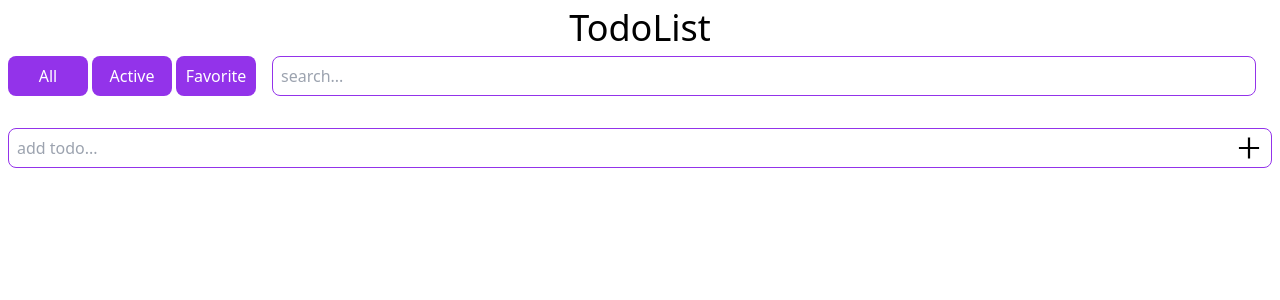
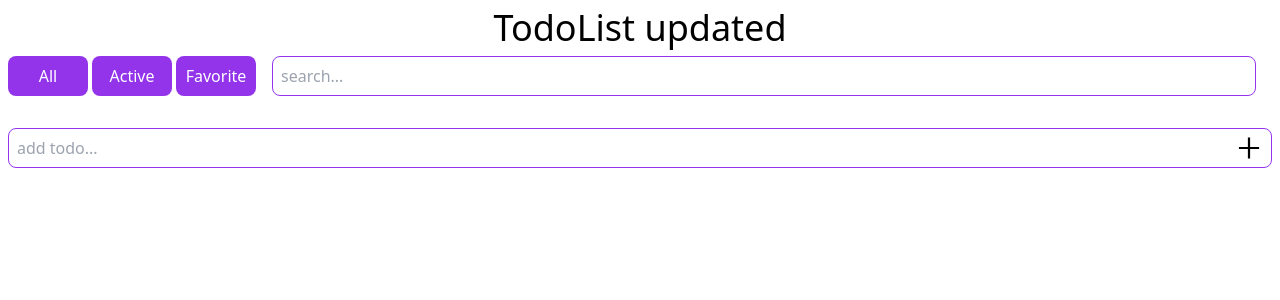
Before and after one commit to amantaysv/js-04-todolist, a React (Vite) app: page / in a window 1280 px wide. Shown: the top 300 px of the page. Built offline with nearby package versions, Linux system fonts and the light colour scheme.

Commit message:
changed title

```diff
--- a/src/App.jsx
+++ b/src/App.jsx
@@ -90,7 +90,7 @@
 
   return (
     <div className='container mx-auto p-2'>
-      <h1 className='text-4xl text-center mb-2'>TodoList</h1>
+      <h1 className='text-4xl text-center mb-2'>TodoList updated</h1>
       <div className='flex justify-between items-center gap-4 mb-4'>
         <div className='flex gap-1'>
           <button className='min-w-[80px] h-10 px-2 py-1 bg-purple-600 hover:bg-purple-700 text-white rounded-lg capitalize transition-colors duration-300'>
```
